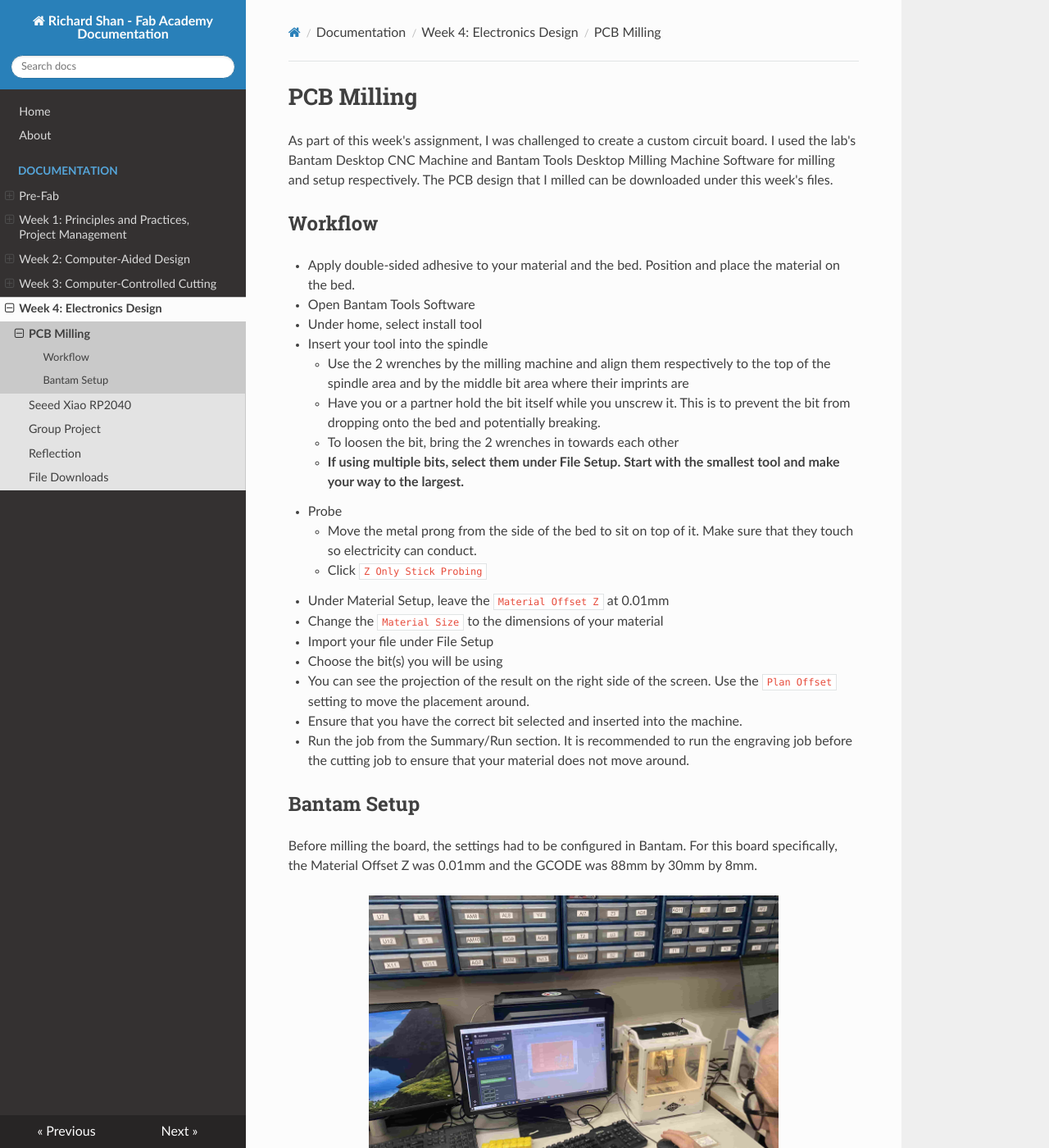
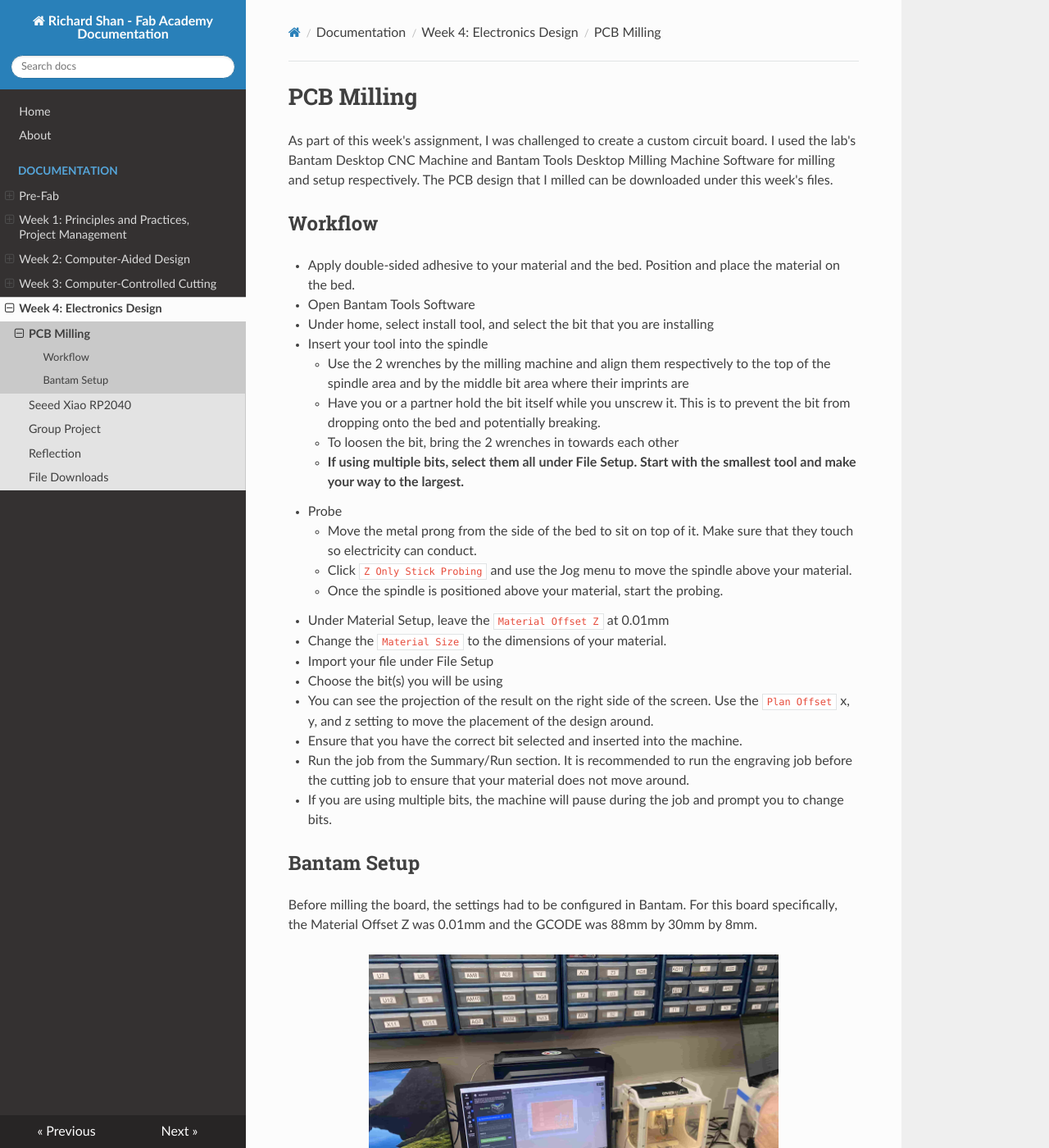
Before and after one commit to richard-shan/fabRepo, an MkDocs documentation site: the page built from docs/lessons/week4/milling.md, in a window 1280 px wide and 1400 px high. Shown: the whole window at 82% size. Built offline with MkDocs 1.6.1, drawn with Linux system fonts in a browser that asks for light colours; nearby versions of some CDN libraries.

Commit message:
Week 4 documentation

````diff
--- a/docs/lessons/week4/milling.md
+++ b/docs/lessons/week4/milling.md
@@ -6,22 +6,24 @@ As part of this week's assignment, I was challenged to create a custom circuit b
 
  - Apply double-sided adhesive to your material and the bed. Position and place the material on the bed.
  - Open Bantam Tools Software
- - Under home, select install tool
+ - Under home, select install tool, and select the bit that you are installing
  - Insert your tool into the spindle
      - Use the 2 wrenches by the milling machine and align them respectively to the top of the spindle area and by the middle bit area where their imprints are
      - Have you or a partner hold the bit itself while you unscrew it. This is to prevent the bit from dropping onto the bed and potentially breaking.
      - To loosen the bit, bring the 2 wrenches in towards each other
-     - **If using multiple bits, select them under File Setup. Start with the smallest tool and make your way to the largest.**
+     - **If using multiple bits, select them all under File Setup. Start with the smallest tool and make your way to the largest.**
  - Probe
      - Move the metal prong from the side of the bed to sit on top of it. Make sure that they touch so electricity can conduct.
-     - Click ```Z Only Stick Probing```
+     - Click ```Z Only Stick Probing``` and use the Jog menu to move the spindle above your material.
+     - Once the spindle is positioned above your material, start the probing.
  - Under Material Setup, leave the ```Material Offset Z``` at 0.01mm
- - Change the ```Material Size``` to the dimensions of your material
+ - Change the ```Material Size``` to the dimensions of your material.
  - Import your file under File Setup
  - Choose the bit(s) you will be using
- - You can see the projection of the result on the right side of the screen. Use the ```Plan Offset``` setting to move the placement around.
+ - You can see the projection of the result on the right side of the screen. Use the ```Plan Offset``` x, y, and z setting to move the placement of the design around.
  - Ensure that you have the correct bit selected and inserted into the machine.
  - Run the job from the Summary/Run section. It is recommended to run the engraving job before the cutting job to ensure that your material does not move around.
+ - If you are using multiple bits, the machine will pause during the job and prompt you to change bits.
 
 ## Bantam Setup
 
````
